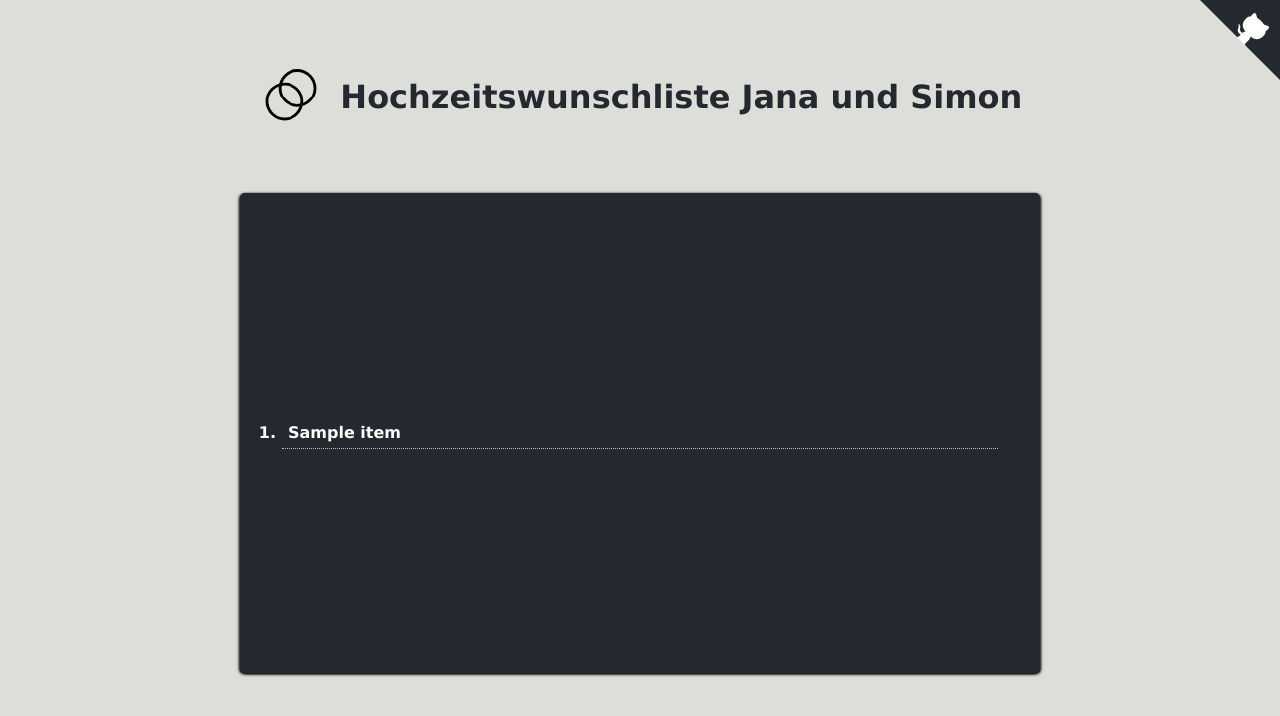
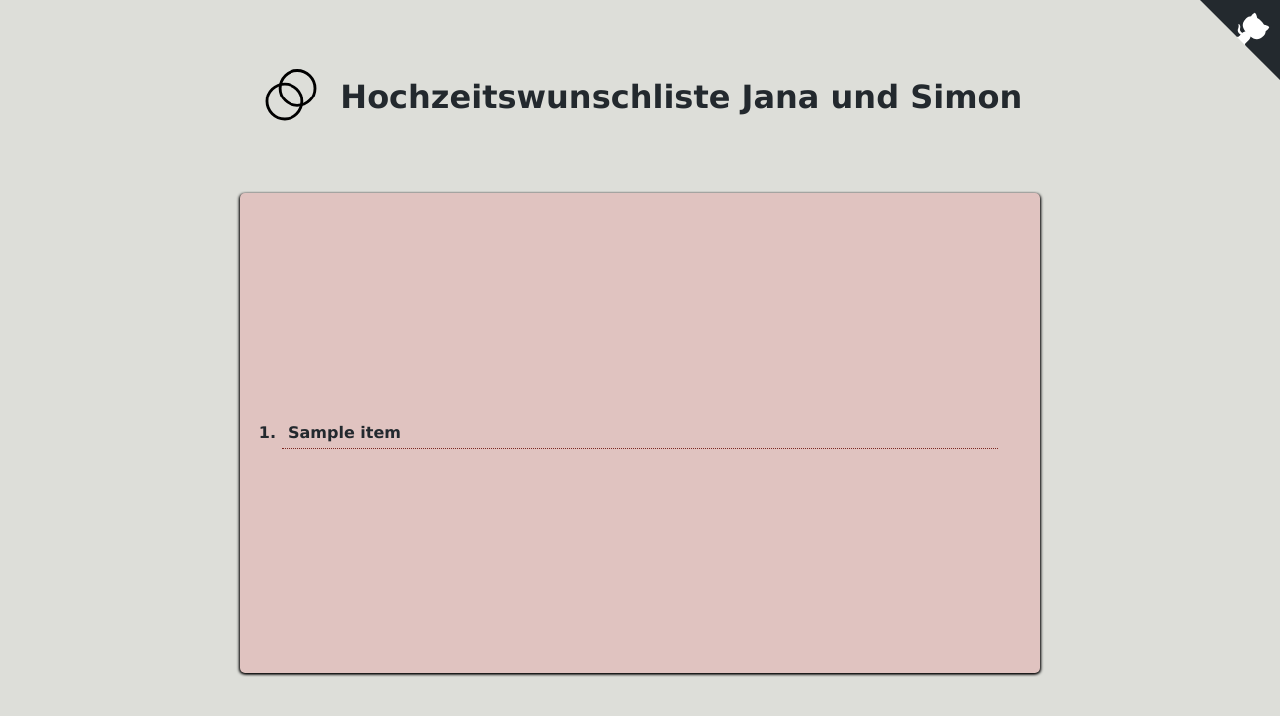
Before and after one commit to theCalcaholic/caldav-giftlist, a Python web app: template templates/wishlist.html in a window 1280 px wide. Shown: the top 716 px of the page. Run offline with Jinja, Linux system fonts and the light colour scheme; the template is opened without the code that fills it: most values are stand-ins (such as "Sample title", 1, 10 or a date in 2020).

Commit message:
Add more color schemes

```diff
--- a/static/style.css
+++ b/static/style.css
@@ -1,3 +1,42 @@
+:root {
+    /** MODERN CRYSTAL **/
+    /* --primary-color-1: #23292e;
+    --font-color-1: #fff;
+    --font-color-2: #23292e;
+    --primary-color-2: #ddded9;
+    --secondary-color-1: #dfb3ae; */
+
+    /** RUSTIC STEEL **/
+    /* --primary-color-1: #5e6572;
+    --font-color-1: #e5bda7;
+    --font-color-2: #5e6572;
+    --primary-color-2: #fff7ee;
+    --secondary-color-1: #fff7ee; */
+
+    /** BOUNTY FRESH **/
+    /* --primary-color-1: #d1d4af;
+    --font-color-1: #566e2d;
+    --font-color-2: #566e2d;
+    --primary-color-2: #fff;
+    --secondary-color-1: #f0720b; */
+
+
+    /** RED WINE **/
+    /* --primary-color-1: #e4a589;
+    --primary-color-2: #890025;
+    --font-color-1: #fff;
+    --font-color-2: #fff;
+    --secondary-color-1: #446b66; */
+
+
+    /** MODERN CRYSTAL 2 **/
+    --primary-color-1: #e0c3c0;
+    --primary-color-2: #ddded9;
+    --font-color-1: #23292e;
+    --font-color-2: #23292e;
+    --secondary-color-1: #7e2923;
+}
+
 div.header {
     margin: 4em auto;
     display: flex;
@@ -10,7 +49,7 @@ div.header {
 
 h1.header-title {
     text-align: center;
-    color: #23292e;
+    color: var(--font-color-2);
     margin: 0;
     font-size: 3em;
 }
@@ -27,7 +66,7 @@ h1.header-title {
 }
 
 ol.giftlist {
-    background-color: #23292e;
+    background-color: var(--primary-color-1);
     margin:auto;
     display: flex;
     flex-direction: column;
@@ -57,14 +96,14 @@ li.gift {
     margin: 0.2em 0;
     border-bottom-style: dotted;
     border-width: 1px;
-    border-color: #dfb3ae;
+    border-color: var(--secondary-color-1);
     /* border-radius: 5px; */
-    color: #fff;
+    color: var(--font-color-1);
     font-weight: bold;
 }
 
 li.gift a {
-    color: #dfb3ae;
+    color: var(--secondary-color-1);
     font-weight: lighter;
 }
 
@@ -76,7 +115,7 @@ li.completed {
 
 body {
     font-family: 'Lucida Sans', 'Lucida Sans Regular', 'Lucida Grande', 'Lucida Sans Unicode', Geneva, Verdana, sans-serif;
-    background-color: #ddded9;
+    background-color: var(--primary-color-2);
 }
 
 @media (min-width: 1000px) {
```
